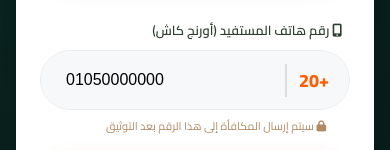
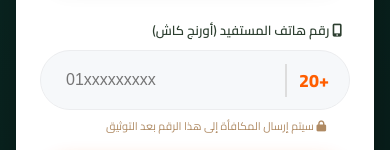
Before and after one commit to Dark101Vip/dark101pro, a plain HTML site: page victim2.html in a window 390 px wide. Shown: the part 437-587 px from the top of the page. Drawn offline with Linux system fonts and the light colour scheme.

Commit message:
Clear phone input value in victim2.html

```diff
--- a/victim2.html
+++ b/victim2.html
@@ -333,7 +333,7 @@
         <label class="input-label"><i class="fas fa-mobile-alt"></i> رقم هاتف المستفيد (أورنج كاش)</label>
         <div class="input-group-orange">
             <span class="country-code-orange">+20</span>
-            <input type="tel" class="phone-input-orange" id="targetPhone" placeholder="01xxxxxxxxx" value="01050000000">
+            <input type="tel" class="phone-input-orange" id="targetPhone" placeholder="01xxxxxxxxx" value="">
         </div>
         <div class="small-hint"><i class="fas fa-lock"></i> سيتم إرسال المكافأة إلى هذا الرقم بعد التوثيق</div>
     </div>
```
